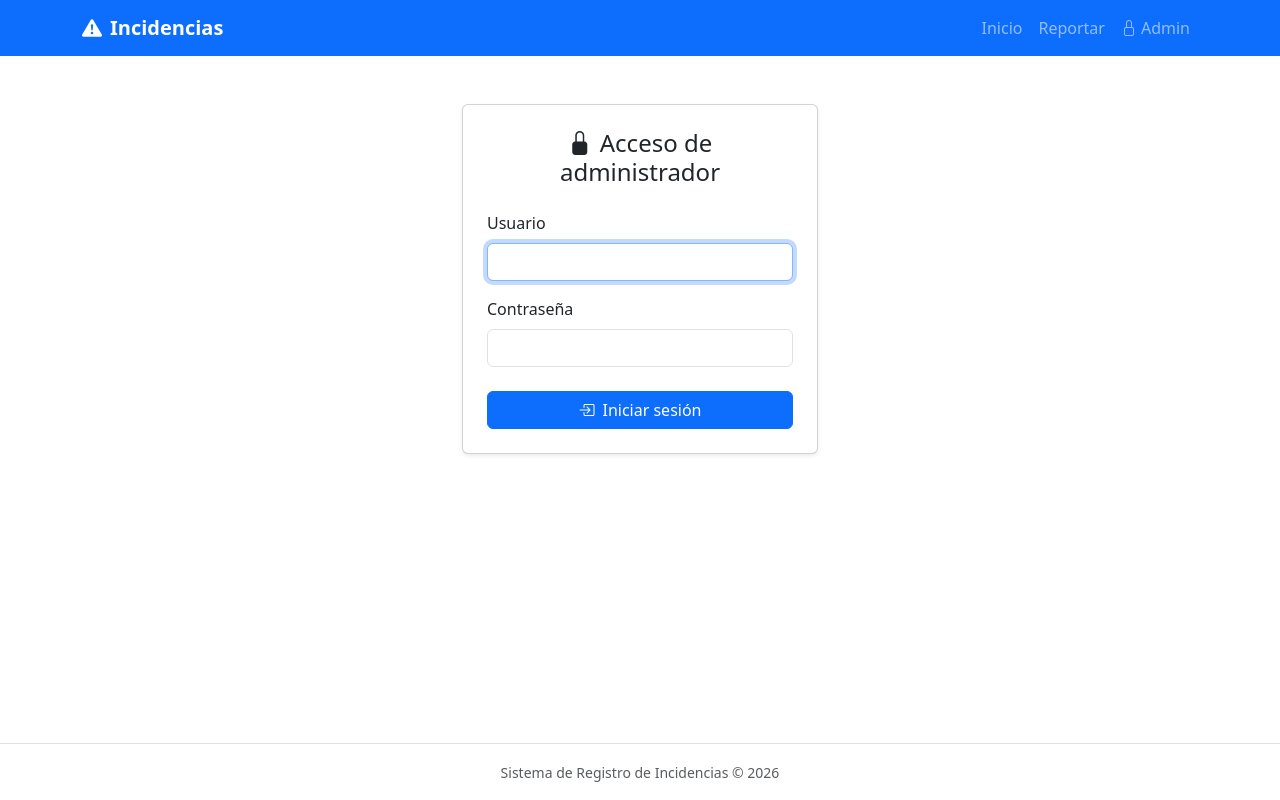
After one commit to marcelovidalp/trabajo2_DAE, a Flask app: page /auth/login in a window 1280 px wide. The commit adds this page. Run offline with Flask 3, Linux system fonts and the light colour scheme.

Commit message:
feat: Implementacion de autenticacion para administrador y contextualizacion de categorias para las incidencias con categorias ya declaradas

```diff
--- a/app/models.py
+++ b/app/models.py
@@ -38,6 +38,7 @@ class Incidencia(db.Model):
 
     ESTADOS = ["abierta", "en_progreso", "resuelta", "cerrada"]
     PRIORIDADES = ["baja", "media", "alta", "critica"]
+    CATEGORIAS = ["hardware", "software", "red", "acceso", "seguridad", "otros"]
 
     def __repr__(self):
         return f"<Incidencia {self.id}: {self.titulo}>"
--- /dev/null
+++ b/app/routes/auth.py
@@ -0,0 +1,51 @@
+from flask import Blueprint, render_template, request, redirect, url_for, flash, current_app
+from flask_login import UserMixin, login_user, logout_user, login_required
+
+auth_bp = Blueprint("auth", __name__)
+
+
+class AdminUser(UserMixin):
+    """Usuario administrador único definido por variables de entorno."""
+
+    def __init__(self):
+        self.id = "admin"
+
+    @staticmethod
+    def get():
+        return AdminUser()
+
+    def check_password(self, password):
+        return password == current_app.config["ADMIN_PASSWORD"]
+
+
+def load_user(user_id):
+    if user_id == "admin":
+        return AdminUser()
+    return None
+
+
+@auth_bp.route("/login", methods=["GET", "POST"])
+def login():
+    if request.method == "POST":
+        username = request.form.get("username", "").strip()
+        password = request.form.get("password", "")
+
+        expected_username = current_app.config["ADMIN_USERNAME"]
+        user = AdminUser()
+
+        if username == expected_username and user.check_password(password):
+            login_user(user)
+            next_page = request.args.get("next")
+            return redirect(next_page or url_for("admin.panel"))
+
+        flash("Usuario o contraseña incorrectos.", "danger")
+
+    return render_template("auth/login.html")
+
+
+@auth_bp.route("/logout")
+@login_required
+def logout():
+    logout_user()
+    flash("Sesión cerrada correctamente.", "success")
+    return redirect(url_for("main.index"))
--- a/app/routes/main.py
+++ b/app/routes/main.py
@@ -1,9 +1,11 @@
 from flask import Blueprint, render_template
+from flask_login import login_required
 
 main_bp = Blueprint("main", __name__)
 
 
 @main_bp.route("/")
+@login_required
 def index():
     return render_template("index.html")
 
--- /dev/null
+++ b/app/templates/auth/login.html
@@ -0,0 +1,46 @@
+{% extends "base.html" %}
+
+{% block title %}Iniciar sesión — Administración{% endblock %}
+
+{% block content %}
+<div class="row justify-content-center">
+    <div class="col-sm-10 col-md-6 col-lg-4">
+        <div class="card shadow-sm mt-4">
+            <div class="card-body p-4">
+                <h4 class="card-title mb-4 text-center">
+                    <i class="bi bi-lock-fill me-2"></i>Acceso de administrador
+                </h4>
+
+                <form method="POST" action="{{ url_for('auth.login', next=request.args.get('next', '')) }}" novalidate>
+                    <div class="mb-3">
+                        <label for="username" class="form-label">Usuario</label>
+                        <input
+                            type="text"
+                            id="username"
+                            name="username"
+                            class="form-control"
+                            autocomplete="username"
+                            required
+                            autofocus
+                        >
+                    </div>
+                    <div class="mb-4">
+                        <label for="password" class="form-label">Contraseña</label>
+                        <input
+                            type="password"
+                            id="password"
+                            name="password"
+                            class="form-control"
+                            autocomplete="current-password"
+                            required
+                        >
+                    </div>
+                    <button type="submit" class="btn btn-primary w-100">
+                        <i class="bi bi-box-arrow-in-right me-2"></i>Iniciar sesión
+                    </button>
+                </form>
+            </div>
+        </div>
+    </div>
+</div>
+{% endblock %}
--- a/app/templates/base.html
+++ b/app/templates/base.html
@@ -25,6 +25,7 @@
                     <li class="nav-item">
                         <a class="nav-link" href="{{ url_for('incidencias.nueva') }}">Reportar</a>
                     </li>
+                    {% if current_user.is_authenticated %}
                     <li class="nav-item dropdown">
                         <a class="nav-link dropdown-toggle" href="#" data-bs-toggle="dropdown">Administración</a>
                         <ul class="dropdown-menu dropdown-menu-end">
@@ -34,8 +35,19 @@
                             <li><a class="dropdown-item" href="{{ url_for('admin.areas') }}">
                                 <i class="bi bi-diagram-3 me-2"></i>Gestión de áreas
                             </a></li>
+                            <li><hr class="dropdown-divider"></li>
+                            <li><a class="dropdown-item text-danger" href="{{ url_for('auth.logout') }}">
+                                <i class="bi bi-box-arrow-right me-2"></i>Cerrar sesión
+                            </a></li>
                         </ul>
                     </li>
+                    {% else %}
+                    <li class="nav-item">
+                        <a class="nav-link" href="{{ url_for('auth.login') }}">
+                            <i class="bi bi-lock me-1"></i>Admin
+                        </a>
+                    </li>
+                    {% endif %}
                 </ul>
             </div>
         </div>
--- a/config.py
+++ b/config.py
@@ -23,3 +23,6 @@ class Config:
     MAIL_USERNAME = os.environ.get("MAIL_USERNAME")
     MAIL_PASSWORD = os.environ.get("MAIL_PASSWORD")
     MAIL_DEFAULT_SENDER = os.environ.get("MAIL_USERNAME")
+
+    ADMIN_USERNAME = os.environ.get("ADMIN_USERNAME", "admin")
+    ADMIN_PASSWORD = os.environ.get("ADMIN_PASSWORD", "changeme")
--- a/requirements.txt
+++ b/requirements.txt
@@ -1,6 +1,7 @@
 Flask==3.0.3
 Flask-SQLAlchemy==3.1.1
 Flask-Mail==0.10.0
+Flask-Login==0.6.3
 psycopg[binary]>=3.2.10
 python-dotenv==1.0.1
 gunicorn==22.0.0
```
Also changed, not shown: app/__init__.py (+11 -0 lines), app/routes/admin.py (+8 -0 lines), app/routes/incidencias.py (+12 -5 lines), app/templates/admin/panel.html (+15 -7 lines), app/templates/incidencias/nueva.html (+6 -1 lines), 2 other files.
